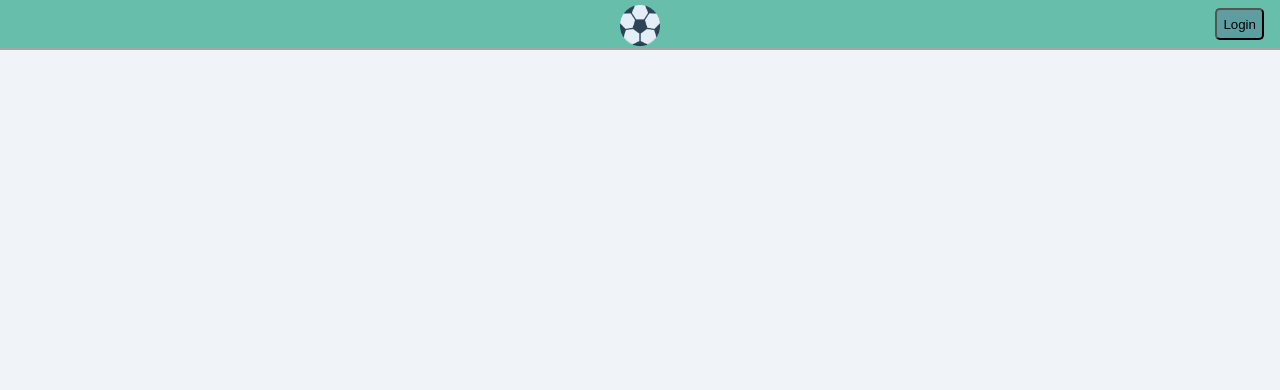
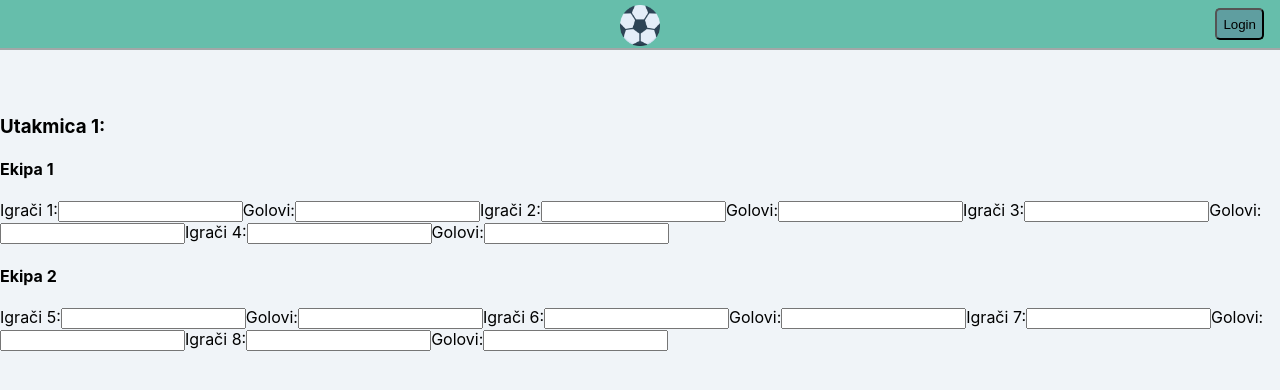
Before and after one commit to bokekez/balun, a React (Create React App) app: page /unos in a window 1280 px wide. Shown: the top 390 px of the page. Built offline with nearby package versions, Linux system fonts and the light colour scheme.

Commit message:
unos ideja

```diff
--- a/src/App.js
+++ b/src/App.js
@@ -36,7 +36,7 @@ function App() {
           <Route exact={true} path="/login" render={() =>(
             <Login/>
           )}/>
-          <Route exact={true} path="/login" render={() =>(
+          <Route exact={true} path="/unos" render={() =>(
             <Unos/>
           )}/>
         </ItemContext.Provider>
--- a/src/Components/Unos/Unos.js
+++ b/src/Components/Unos/Unos.js
@@ -8,10 +8,45 @@ const Unos = () => {
 return(
     <div className="termini">
         <form>
-            <label>Termin:</label>
-            <input/>
-            <label>Igrači:</label>
-            <input/>
+            <h3>Utakmica 1:</h3>
+            <div>
+                <h4>Ekipa 1</h4>
+                <label>Igrači 1:</label>
+                <input/>
+                <label>Golovi:</label>
+                <input/>
+                <label>Igrači 2:</label>
+                <input/>
+                <label>Golovi:</label>
+                <input/>
+                <label>Igrači 3:</label>
+                <input/>
+                <label>Golovi:</label>
+                <input/>
+                <label>Igrači 4:</label>
+                <input/>
+                <label>Golovi:</label>
+                <input/>
+            </div>
+            <div>
+                <h4>Ekipa 2</h4>
+                <label>Igrači 5:</label>
+                <input/>
+                <label>Golovi:</label>
+                <input/>
+                <label>Igrači 6:</label>
+                <input/>
+                <label>Golovi:</label>
+                <input/>
+                <label>Igrači 7:</label>
+                <input/>
+                <label>Golovi:</label>
+                <input/>
+                <label>Igrači 8:</label>
+                <input/>
+                <label>Golovi:</label>
+                <input/>
+            </div>
         </form>
     </div>
 )
```
